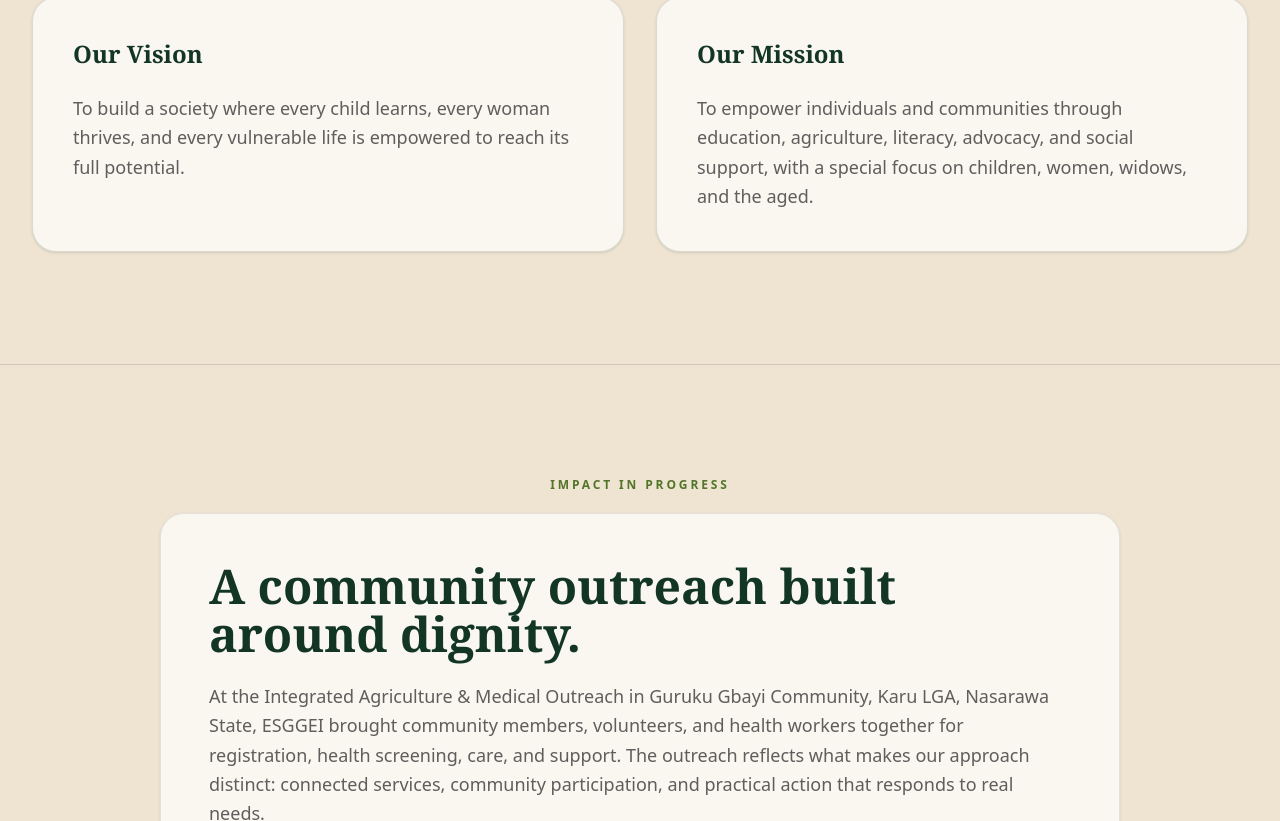
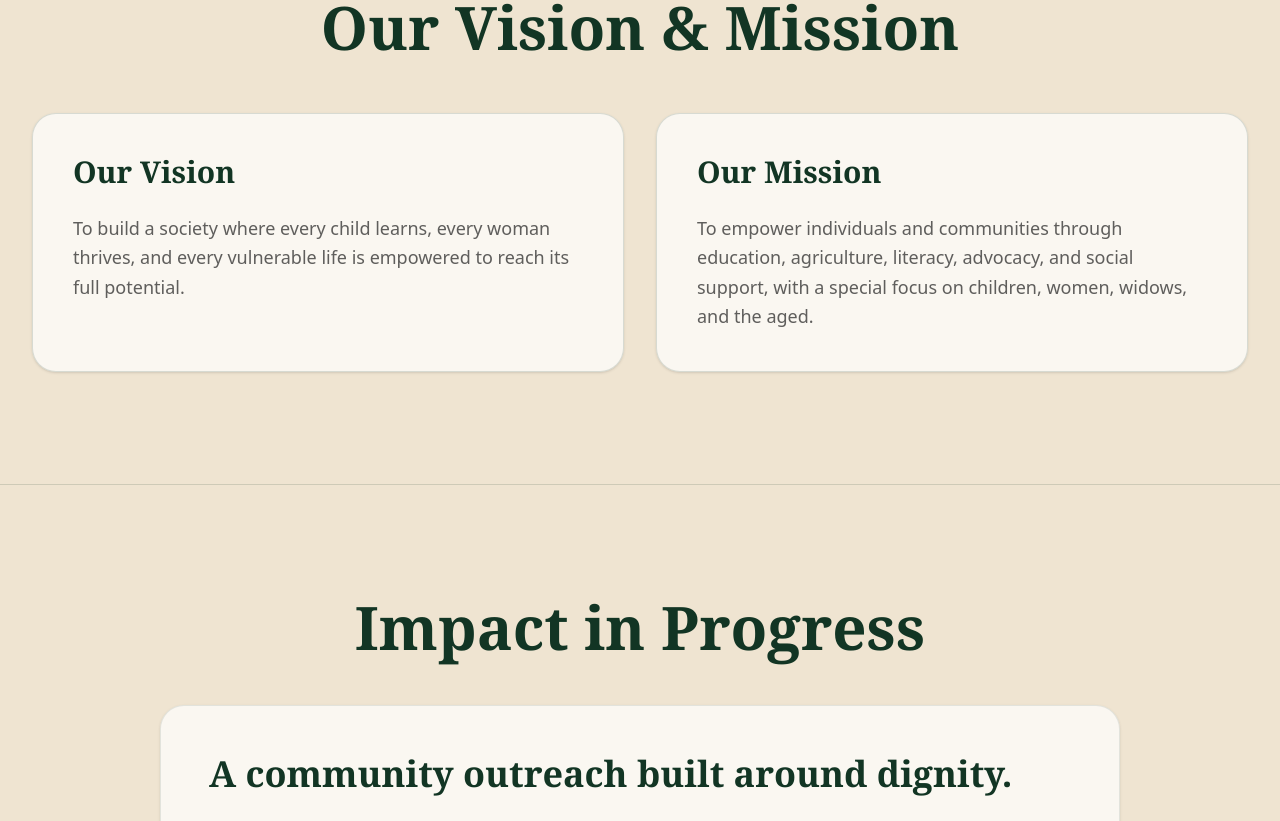
Before and after one commit to Usiju-Peter/ESGGEI2026, a React (Vite) app: page / in a window 1280 px wide. Shown: the part 2479-3300 px from the top of the page. Built offline with nearby package versions, Linux system fonts and the light colour scheme.

Commit message:
Refine section headings and About menu

```diff
--- a/src/components/Navbar.tsx
+++ b/src/components/Navbar.tsx
@@ -50,8 +50,9 @@ export default function Navbar() {
                     >
                       {link.name}<ChevronDown className="h-4 w-4 transition-transform duration-300 group-hover:rotate-180" aria-hidden="true" />
                     </Link>
-                    <div className="invisible absolute left-1/2 top-full z-50 w-64 -translate-x-1/2 pt-5 opacity-0 transition-all duration-200 group-hover:visible group-hover:opacity-100 group-focus-within:visible group-focus-within:opacity-100">
-                      <div className="rounded-2xl border border-primary/10 bg-white p-2 shadow-xl">
+                    <div className="invisible fixed left-0 right-0 top-[75px] z-40 border-t border-white/10 bg-primary/95 opacity-0 shadow-lg backdrop-blur-xl transition-all duration-200 group-hover:visible group-hover:opacity-100 group-focus-within:visible group-focus-within:opacity-100">
+                      <div className="mx-auto flex max-w-7xl items-center gap-2 px-6 py-4 md:px-12">
+                        <span className="mr-auto font-serif text-lg font-semibold text-white">Explore About</span>
                         {[
                           ["Who We Are", "identity"],
                           ["How We Work", "how-we-work"],
@@ -59,7 +60,7 @@ export default function Navbar() {
                           ["Aims & Objectives", "aims-objectives"],
                           ["Our Team", "our-team"],
                         ].map(([label, section]) => (
-                          <Link key={section} to={`/about#${section}`} className="block rounded-xl px-4 py-3 text-sm text-charcoal/75 transition-colors hover:bg-cream hover:text-primary">{label}</Link>
+                          <Link key={section} to={`/about#${section}`} className="block rounded-lg px-4 py-3 text-sm font-medium tracking-wide text-white/80 transition-colors hover:bg-white/10 hover:text-white">{label}</Link>
                         ))}
                       </div>
                     </div>
--- a/src/pages/About.tsx
+++ b/src/pages/About.tsx
@@ -71,37 +71,30 @@ export default function About() {
       </AnimatedSection>
 
       <AnimatedSection>
-        <section id="vision-mission" className="scroll-mt-28 border-b border-primary/15 bg-white py-32">
-          <div className="max-w-7xl mx-auto px-4 sm:px-6 lg:px-8 text-center">
-            <div className="max-w-5xl mx-auto">
+        <section id="vision-mission" className="scroll-mt-28 border-b border-primary/15 bg-white py-24 lg:py-28">
+          <div className="max-w-7xl mx-auto px-4 sm:px-6 lg:px-8">
+            <div className="max-w-6xl mx-auto">
               <motion.div
                 initial={{ opacity: 0, y: 30 }}
                 whileInView={{ opacity: 1, y: 0 }}
                 viewport={{ once: true, margin: "-100px" }}
                 transition={{ duration: 1, ease: [0.16, 1, 0.3, 1] }}
-                className="flex flex-col items-center"
+                className="grid gap-12 md:grid-cols-2 md:gap-16"
               >
-                {/* Vision Section */}
-                <div className="w-full">
-                  <span className="text-xs uppercase tracking-[0.35em] text-primary-light font-bold block mb-4">The Blueprint</span>
-                  <h2 className="text-5xl md:text-6xl lg:text-7xl font-serif font-bold text-primary mb-8 tracking-tight">
+                <div>
+                  <h2 className="mb-6 font-serif text-4xl font-semibold tracking-tight text-primary md:text-5xl">
                     Our Vision
                   </h2>
-                  <p className="text-primary/95 text-2xl md:text-4xl lg:text-[2.8rem] font-serif leading-relaxed font-normal tracking-tight max-w-4xl mx-auto">
+                  <p className="font-serif text-xl font-normal leading-relaxed text-primary/90 md:text-2xl">
                     “To build a society where every child learns, every woman thrives, and every vulnerable life is empowered to reach its full potential.”
                   </p>
                 </div>
 
-                {/* Solid Thick Divider */}
-                <div className="h-[2px] bg-primary/25 w-full my-20" />
-
-                {/* Mission Section */}
-                <div className="w-full">
-                  <span className="text-xs uppercase tracking-[0.35em] text-primary-light font-bold block mb-4">The Commitment</span>
-                  <h2 className="text-5xl md:text-6xl lg:text-7xl font-serif font-bold text-primary mb-8 tracking-tight">
+                <div>
+                  <h2 className="mb-6 font-serif text-4xl font-semibold tracking-tight text-primary md:text-5xl">
                     Our Mission
                   </h2>
-                  <p className="text-primary/95 text-2xl md:text-4xl lg:text-[2.8rem] font-serif leading-relaxed font-normal tracking-tight max-w-4xl mx-auto">
+                  <p className="font-serif text-xl font-normal leading-relaxed text-primary/90 md:text-2xl">
                     “To empower individuals and communities through education, agriculture, literacy, advocacy, and social support, with a special focus on children, women, widows, and the aged.”
                   </p>
                 </div>
--- a/src/pages/Home.tsx
+++ b/src/pages/Home.tsx
@@ -148,6 +148,7 @@ export default function Home() {
         {/* 3. Mission and Vision Section */}
         <section className="border-y border-primary/15 bg-beige py-24 md:py-28">
           <div className="max-w-7xl mx-auto px-4 sm:px-6 lg:px-8">
+            <h2 className="mb-14 text-center font-serif text-4xl font-bold text-primary md:text-5xl lg:text-6xl">Our Vision &amp; Mission</h2>
             <div className="grid gap-8 md:grid-cols-2">
               <motion.div
                 initial={{ opacity: 0, y: 20 }}
@@ -157,7 +158,7 @@ export default function Home() {
                 className="flex h-full flex-col rounded-3xl border border-primary/15 bg-white/70 p-8 shadow-sm transition-all duration-500 hover:-translate-y-1 hover:border-primary/30 hover:bg-white hover:shadow-lg md:p-10"
               >
                 <div className="mb-6">
-                  <h3 className="text-2xl font-serif font-semibold text-primary">Our Vision</h3>
+                  <h3 className="font-serif text-3xl font-bold text-primary">Our Vision</h3>
                 </div>
                 <p className="text-charcoal/70 leading-relaxed text-lg font-light flex-grow">
                   To build a society where every child learns, every woman thrives, and every vulnerable life is empowered to reach its full potential.
@@ -172,7 +173,7 @@ export default function Home() {
                 className="flex h-full flex-col rounded-3xl border border-primary/15 bg-white/70 p-8 shadow-sm transition-all duration-500 hover:-translate-y-1 hover:border-primary/30 hover:bg-white hover:shadow-lg md:p-10"
               >
                 <div className="mb-6">
-                  <h3 className="text-2xl font-serif font-semibold text-primary">Our Mission</h3>
+                  <h3 className="font-serif text-3xl font-bold text-primary">Our Mission</h3>
                 </div>
                 <p className="text-charcoal/70 leading-relaxed text-lg font-light flex-grow">
                   To empower individuals and communities through education, agriculture, literacy, advocacy, and social support, with a special focus on children, women, widows, and the aged.
@@ -184,11 +185,11 @@ export default function Home() {
       </AnimatedSection>
 
       <AnimatedSection placeholderHeight="280px">
-        <section className="bg-beige py-24 md:py-28">
+        <section className="border-b border-primary/15 bg-beige py-24 md:py-28">
           <div className="mx-auto max-w-5xl px-4 sm:px-6 lg:px-8">
-            <p className="text-center text-xs font-semibold uppercase tracking-[0.24em] text-primary-light">Impact in progress</p>
-            <div className="mt-5 rounded-3xl border border-primary/10 bg-white/70 p-8 shadow-sm md:p-12">
-              <h2 className="font-serif text-4xl font-semibold text-primary md:text-5xl">A community outreach built around dignity.</h2>
+            <h2 className="text-center font-serif text-4xl font-bold text-primary md:text-5xl lg:text-6xl">Impact in Progress</h2>
+            <div className="mt-12 rounded-3xl border border-primary/10 bg-white/70 p-8 shadow-sm md:p-12">
+              <h3 className="font-serif text-3xl font-semibold text-primary md:text-4xl">A community outreach built around dignity.</h3>
               <p className="mt-6 text-lg leading-relaxed text-charcoal/70">At the Integrated Agriculture &amp; Medical Outreach in Guruku Gbayi Community, Karu LGA, Nasarawa State, ESGGEI brought community members, volunteers, and health workers together for registration, health screening, care, and support. The outreach reflects what makes our approach distinct: connected services, community participation, and practical action that responds to real needs.</p>
               <div className="mt-8 flex flex-col gap-3 sm:flex-row"><Link to="/gallery" className="inline-flex items-center justify-center rounded-full bg-primary px-6 py-3 text-sm font-medium text-white transition-colors hover:bg-primary-dark">View Outreach Photos</Link><Link to="/blog" className="inline-flex items-center justify-center rounded-full border border-primary/20 px-6 py-3 text-sm font-medium text-primary transition-colors hover:bg-primary hover:text-white">Read Our Story</Link></div>
             </div>
```
